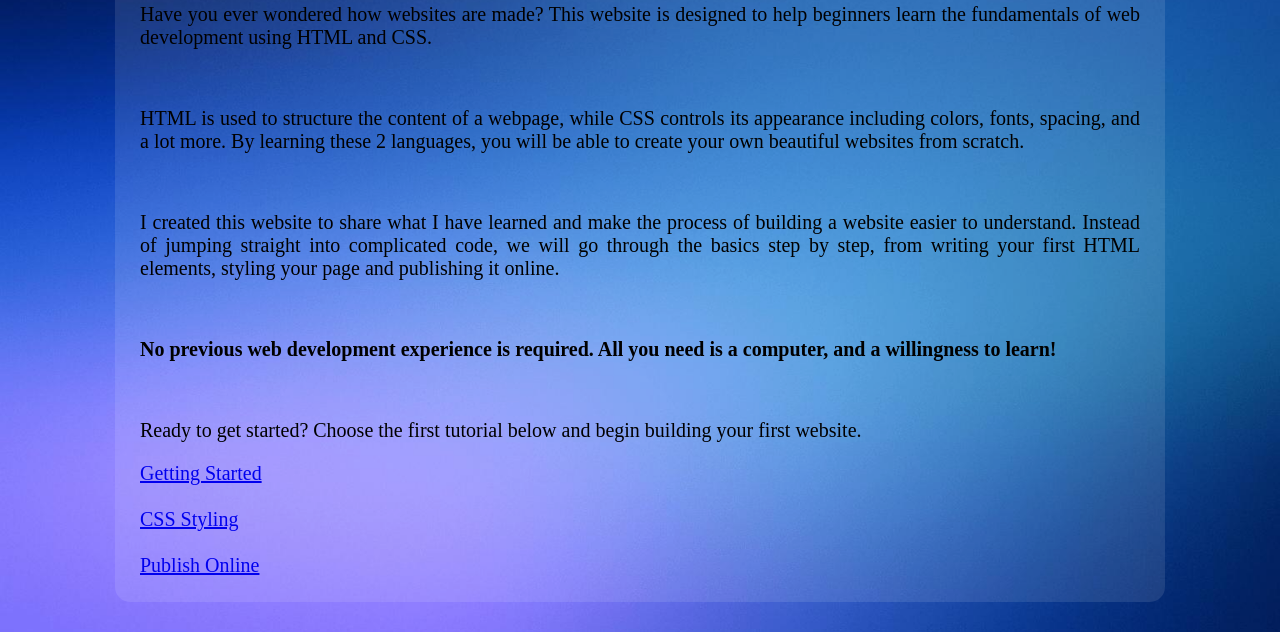
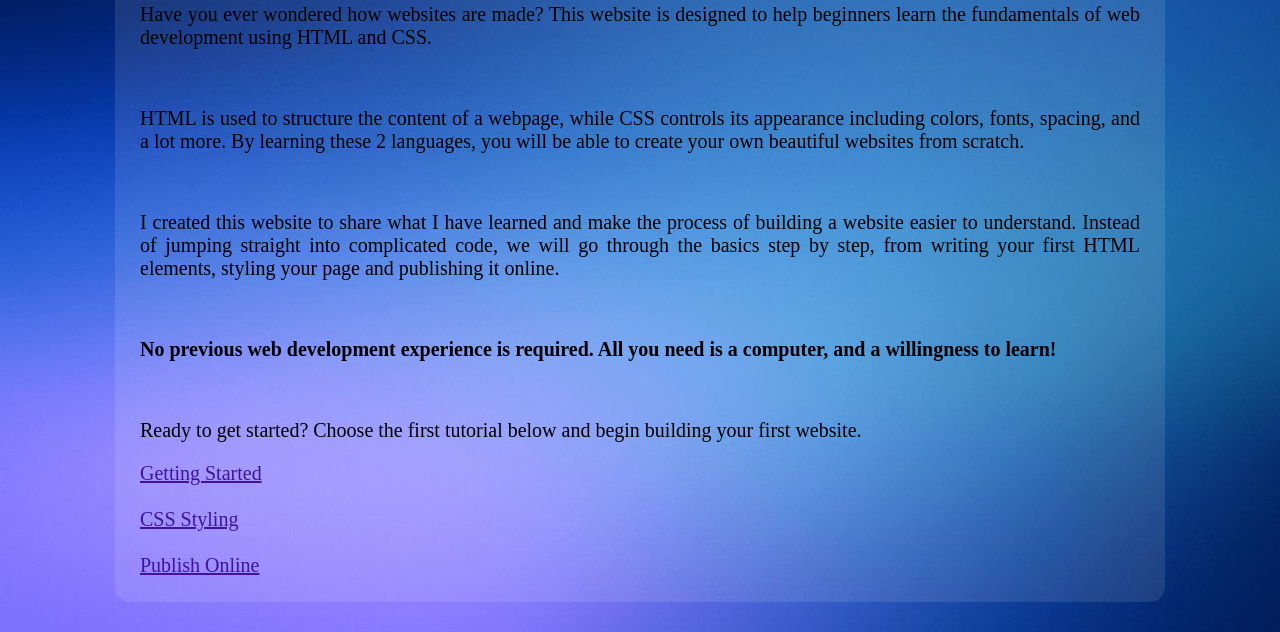
Before and after one commit to TimNguyen-TerribleKangaroo/my-cool-project, a plain HTML site: page index.html in a window 1280 px wide. Shown: the part 211-843 px from the top of the page. Drawn offline with Linux system fonts and the light colour scheme.

Commit message:
netlify.html

```diff
--- a/index.html
+++ b/index.html
@@ -34,6 +34,12 @@
             .container {
                 font-size: 20px;
             }
+            a {
+                color: rgb(64, 19, 153);
+            }
+            a:hover {
+                color: red;
+            }
         </style>
 
     </HEAD>
```
